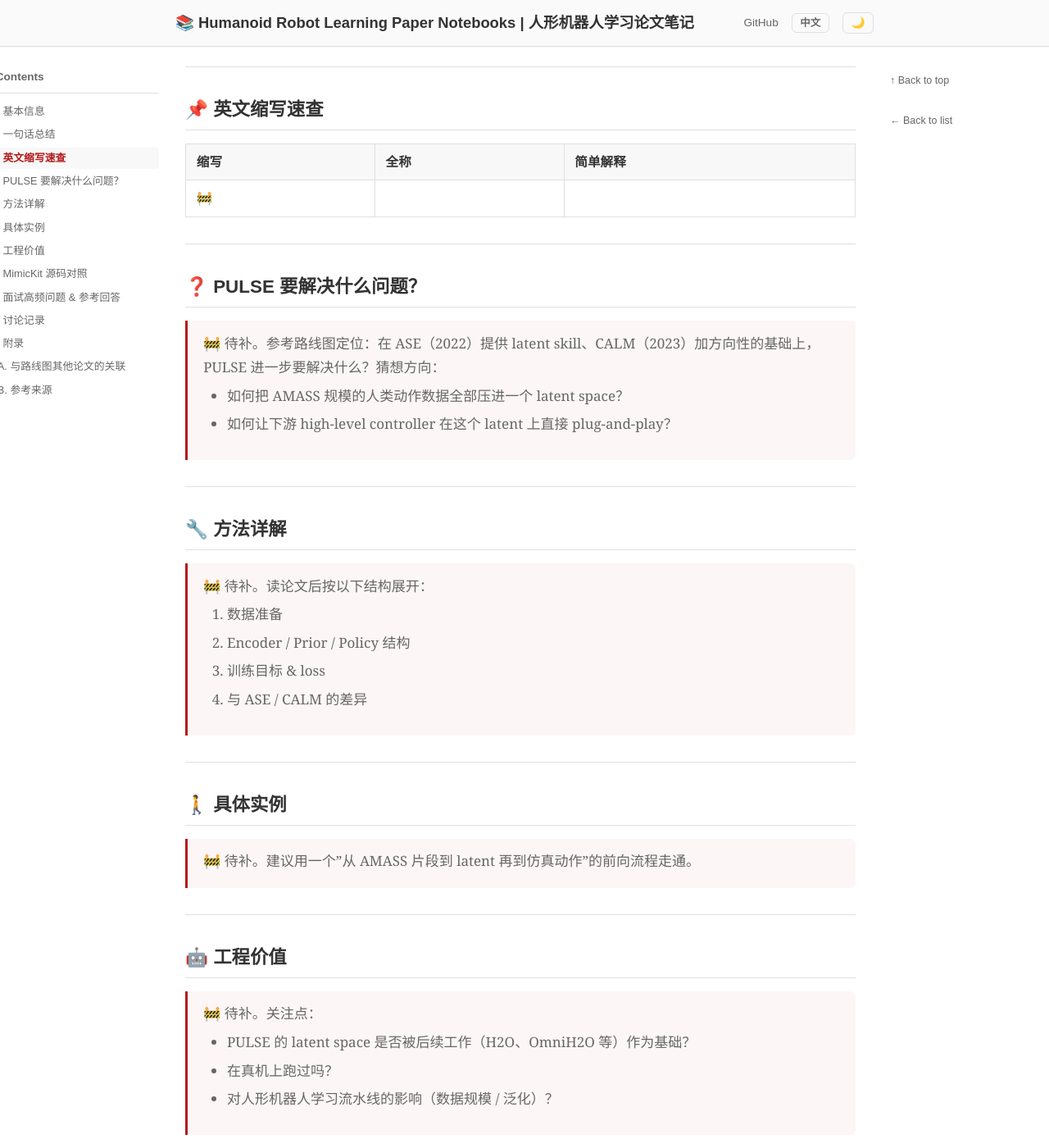
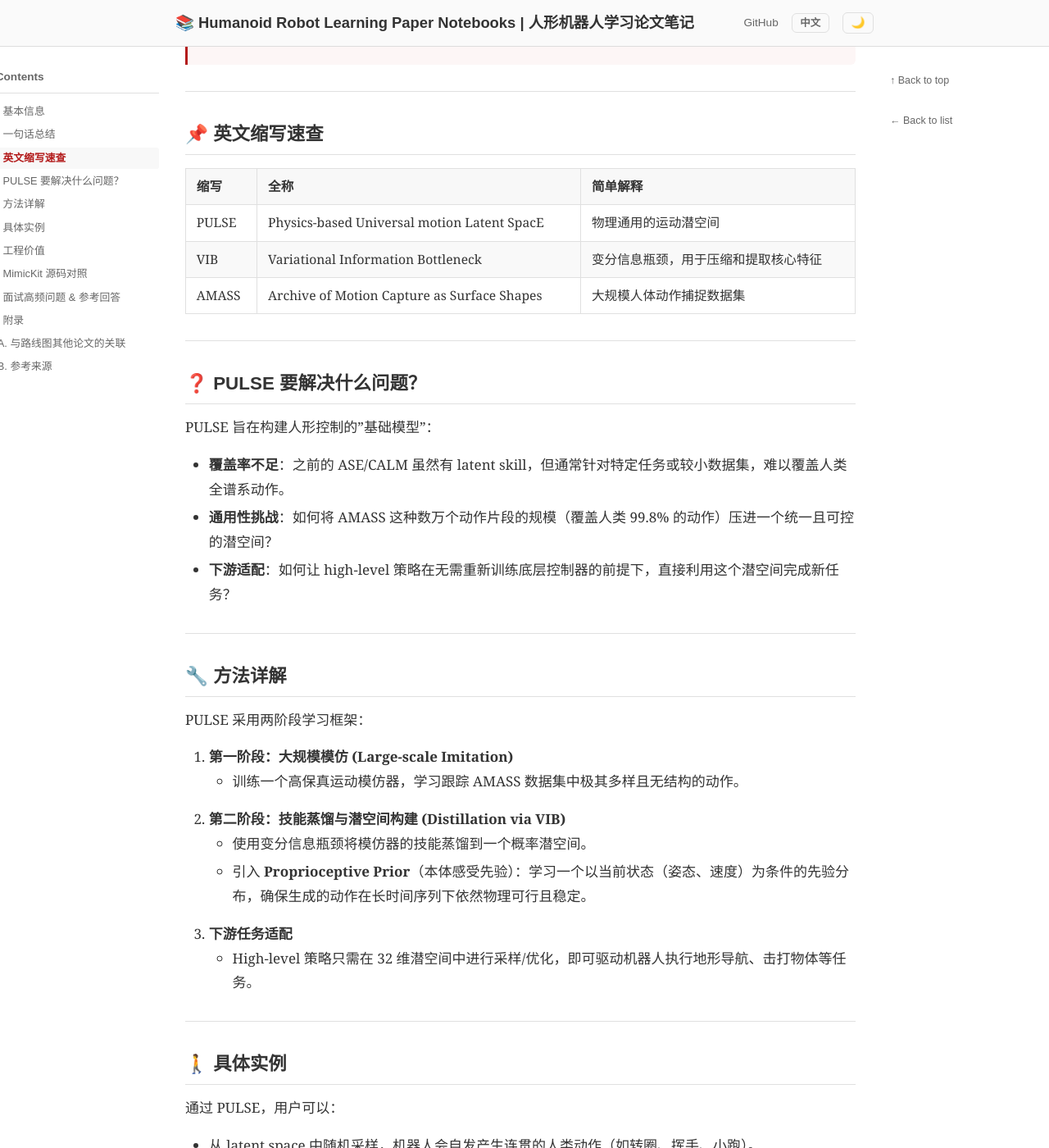
Before and after one commit to ImChong/Humanoid_Robot_Learning_Paper_Notebooks, a Jekyll site: the page built from papers/01_Foundational_RL/PULSE_Physics-based_Universal_Latent_Space/PULSE_Physics-based_Universal_Latent_Space.md, in a window 1280 px wide and 1400 px high, scrolled down 996 px. Shown: the whole window at 82% size. Built offline with Jekyll 4.4.1, drawn with Linux system fonts in a browser that asks for light colours; some of the changed text lies outside the part shown.

Commit message:
docs(Foundational_RL): 填充 PULSE / Diffusion Policy / BeyondMimic 核心信息，消灭 🚧 骨架

```diff
--- a/papers/01_Foundational_RL/PULSE_Physics-based_Universal_Latent_Space/PULSE_Physics-based_Universal_Latent_Space.md
+++ b/papers/01_Foundational_RL/PULSE_Physics-based_Universal_Latent_Space/PULSE_Physics-based_Universal_Latent_Space.md
@@ -1,17 +1,17 @@
 ---
 layout: paper
 paper_order: 11
-title: "PULSE: Physically Plausible Universal Latent Skill Extraction"
+title: "Universal Humanoid Motion Representations for Physics-Based Control (PULSE)"
 category: "基础强化学习"
 zhname: "PULSE：物理可行的通用潜在技能提取"
 ---
 
-# PULSE: Physically Plausible Universal Latent Skill Extraction
+# PULSE: Universal Humanoid Motion Representations for Physics-Based Control
 **PULSE：物理可行的通用潜在技能提取**
 
-> 📅 阅读日期: 待读
+> 📅 阅读日期: 2026-04-21
 > 🏷️ 板块: 技能组合主线 · ASE → CALM → **PULSE**
-> 🚧 本笔记为骨架，待逐节补完。
+> 🚧 本笔记已填充基本信息，深度技术细节待细化。
 
 ---
 
@@ -19,19 +19,19 @@ zhname: "PULSE：物理可行的通用潜在技能提取"
 
 | 项目 | 链接 |
 |------|------|
-| **arXiv** | 🚧 待核对（Zhengyi Luo et al., ICLR 2024） |
-| **PDF** | 🚧 |
-| **作者** | 🚧 Zhengyi Luo 等 |
-| **机构** | 🚧 CMU / Meta Reality Labs |
-| **发布时间** | 🚧 2023–2024 |
-| **项目主页** | 🚧 |
-| **代码** | 🚧 |
+| **arXiv** | [2310.04582](https://arxiv.org/abs/2310.04582) (ICLR 2024 Spotlight) |
+| **PDF** | [Download](https://arxiv.org/pdf/2310.04582.pdf) |
+| **作者** | Zhengyi Luo, Jinkun Cao, Alexander Winkler, Jessica Hodgins, Weipeng Xu, Kris Kitani |
+| **机构** | CMU / Meta Reality Labs |
+| **发布时间** | 2023-10 (arXiv), 2024-05 (ICLR) |
+| **项目主页** | [PULSE Project Page](https://zhengyiluo.github.io/projects/pulse/) |
+| **代码** | [GitHub - ZhengyiLuo/PULSE](https://github.com/ZhengyiLuo/PULSE) |
 
 ---
 
 ## 🎯 一句话总结
 
-> 🚧 待补：一句大白话概括 PULSE 的核心贡献（预期方向：把"全动作库"压缩成通用运动 latent space，供下游任务即插即用）。
+> PULSE 通过 Variational Information Bottleneck (VIB) 将大规模 AMASS 动作集压缩进一个 32 维的通用物理潜空间，使下游任务能以即插即用的方式调用多样化的人形技能。
 
 ---
 
@@ -39,58 +39,62 @@ zhname: "PULSE：物理可行的通用潜在技能提取"
 
 | 缩写 | 全称 | 简单解释 |
 |------|------|----------|
-| 🚧 | | |
+| PULSE | Physics-based Universal motion Latent SpacE | 物理通用的运动潜空间 |
+| VIB | Variational Information Bottleneck | 变分信息瓶颈，用于压缩和提取核心特征 |
+| AMASS | Archive of Motion Capture as Surface Shapes | 大规模人体动作捕捉数据集 |
 
 ---
 
 ## ❓ PULSE 要解决什么问题？
 
-> 🚧 待补。参考路线图定位：在 ASE（2022）提供 latent skill、CALM（2023）加方向性的基础上，PULSE 进一步要解决什么？猜想方向：
-> - 如何把 AMASS 规模的人类动作数据全部压进一个 latent space？
-> - 如何让下游 high-level controller 在这个 latent 上直接 plug-and-play？
+PULSE 旨在构建人形控制的"基础模型"：
+- **覆盖率不足**：之前的 ASE/CALM 虽然有 latent skill，但通常针对特定任务或较小数据集，难以覆盖人类全谱系动作。
+- **通用性挑战**：如何将 AMASS 这种数万个动作片段的规模（覆盖人类 99.8% 的动作）压进一个统一且可控的潜空间？
+- **下游适配**：如何让 high-level 策略在无需重新训练底层控制器的前提下，直接利用这个潜空间完成新任务？
 
 ---
 
 ## 🔧 方法详解
 
-> 🚧 待补。读论文后按以下结构展开：
-> 1. 数据准备
-> 2. Encoder / Prior / Policy 结构
-> 3. 训练目标 & loss
-> 4. 与 ASE / CALM 的差异
+PULSE 采用两阶段学习框架：
+1. **第一阶段：大规模模仿 (Large-scale Imitation)**
+   - 训练一个高保真运动模仿器，学习跟踪 AMASS 数据集中极其多样且无结构的动作。
+2. **第二阶段：技能蒸馏与潜空间构建 (Distillation via VIB)**
+   - 使用变分信息瓶颈将模仿器的技能蒸馏到一个概率潜空间。
+   - 引入 **Proprioceptive Prior**（本体感受先验）：学习一个以当前状态（姿态、速度）为条件的先验分布，确保生成的动作在长时间序列下依然物理可行且稳定。
+3. **下游任务适配**
+   - High-level 策略只需在 32 维潜空间中进行采样/优化，即可驱动机器人执行地形导航、击打物体等任务。
 
 ---
 
 ## 🚶 具体实例
 
-> 🚧 待补。建议用一个"从 AMASS 片段到 latent 再到仿真动作"的前向流程走通。
+通过 PULSE，用户可以：
+- 从 latent space 中随机采样，机器人会自发产生连贯的人类动作（如转圈、挥手、小跑）。
+- 给定一个简单的奖励函数（如"击打目标"），策略能快速学会在 latent 中寻找合适的动作序列。
 
 ---
 
 ## 🤖 工程价值
 
-> 🚧 待补。关注点：
-> - PULSE 的 latent space 是否被后续工作（H2O、OmniH2O 等）作为基础？
-> - 在真机上跑过吗？
-> - 对人形机器人学习流水线的影响（数据规模 / 泛化）？
+- **学术地位**：ICLR 2024 Spotlight，是人形机器人运动表示领域的重要里程碑。
+- **扩展性**：其潜空间设计思想影响了后续如 OmniH2O 等多项全身控制与遥操作工作。
+- **效率**：显著提升了复杂任务的训练速度，因为智能体不再从零开始学习"怎么动"，而是学习"何时用什么技能"。
 
 ---
 
 ## 📁 MimicKit 源码对照
 
-> 🚧 读完论文后确认 MimicKit 是否覆盖；若暂无，标 ❌。
+> 🚧 待确认。ASE 和 CALM 在 MimicKit 中有体现，PULSE 的官方实现独立于 GitHub。
 
 ---
 
 ## 🎤 面试高频问题 & 参考回答
 
-> 🚧 5–8 题待补。
-
----
-
-## 💬 讨论记录
-
-> 🚧
+1. **PULSE 与 ASE/CALM 的核心区别？**
+   - ASE 是无方向的随机探索，CALM 增加了方向性条件，而 PULSE 追求的是覆盖全量数据的通用表示（Universal coverage）并引入了本体感受先验。
+2. **为什么 PULSE 需要 VIB？**
+   - VIB 能有效平衡潜空间的表达能力与压缩度，防止过拟合到特定动作片段，增强泛化性。
 
 ---
 
@@ -100,12 +104,11 @@ zhname: "PULSE：物理可行的通用潜在技能提取"
 
 | 论文 | 关系 |
 |------|------|
-| ASE | 提供 adversarial skill latent，但无方向性 |
-| CALM | 在 ASE 上加条件，让 latent 可导向 |
-| **PULSE** | 🚧 下一步——扩大规模并统一 latent 空间 |
+| ASE | 提供对抗技能潜空间基础 |
+| CALM | 引入条件引导，使潜空间可导向 |
+| **PULSE** | 实现全量数据覆盖，构建通用的运动表示"基础" |
 
 ### B. 参考来源
 
-- 🚧 论文链接
-- 🚧 项目主页 / 视频
-- 🚧 开源仓库
+- [arXiv:2310.04582](https://arxiv.org/abs/2310.04582)
+- [Zhengyi Luo Project Page](https://zhengyiluo.github.io/projects/pulse/)
```
Also changed, not shown: papers/01_Foundational_RL/BeyondMimic/BeyondMimic.md (+41 -30 lines), papers/01_Foundational_RL/Diffusion_Policy/Diffusion_Policy.md (+42 -45 lines).
